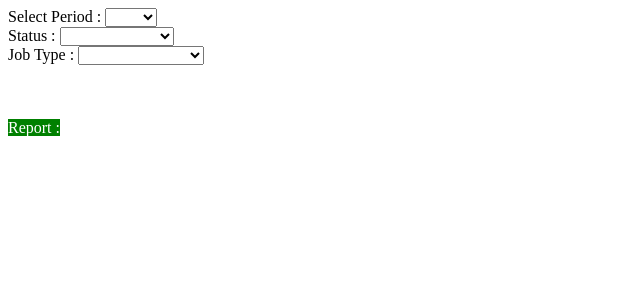
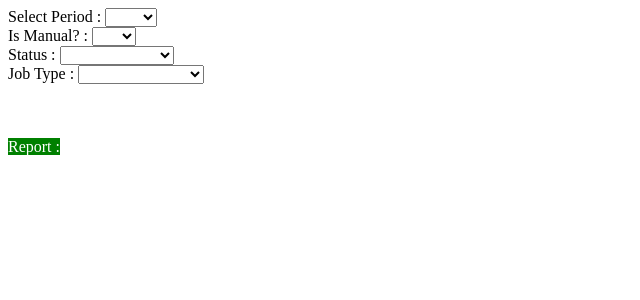
Before and after one commit to michaelmeganet/productivity_weight, a PHP site: page /php7-phhsystem/schedule_output_test.php in a window 1280 px wide. Shown: the top 300 px of the page, without its empty margins (0-640 px from the left). Run offline with PHP 8.4, Linux system fonts and the light colour scheme; some libraries are stand-ins or nearby versions.

Commit message:
added filter for Manual orderlist

```diff
--- a/productionlog.axios.php
+++ b/productionlog.axios.php
@@ -56,9 +56,15 @@ switch ($action) {
     case 'getUnFinJobList':
         $period = $received_data->period;
         $status = $received_data->status;
+        $manual = $received_data->manual;
         $proschtab = "production_scheduling_".$period;
 
         $qr = "SELECT * FROM $proschtab WHERE dateofcompletion IS NULL AND status = '$status'";
+        if ($manual == 'yes'){
+            $qr .= " AND MID(quono,10,3) LIKE 'M%'";
+        }elseif($manual == 'no'){
+            $qr .= " AND MID(quono,10,3) NOT LIKE 'M%'";
+        }
         #echo $qr;
         $objSQL = new SQL($qr);
         $unfinData = $objSQL->getResultRowArray();
@@ -67,9 +73,15 @@ switch ($action) {
     case 'getFinJobList':
         $period = $received_data->period;
         $status = $received_data->status;
+        $manual = $received_data->manual;
         $proschtab = "production_scheduling_".$period;
 
         $qr = "SELECT * FROM $proschtab WHERE dateofcompletion IS NOT NULL AND status = '$status'";
+        if ($manual == 'yes'){
+            $qr .= " AND MID(quono,10,3) LIKE 'M%'";
+        }elseif($manual == 'no'){
+            $qr .= " AND MID(quono,10,3) NOT LIKE 'M%'";
+        }
         $objSQL = new SQL($qr);
         $finData = $objSQL->getResultRowArray();
         echo json_encode($finData);
--- a/schedule_output_test.php
+++ b/schedule_output_test.php
@@ -19,6 +19,12 @@ and open the template in the editor.
                 <label> Select Period : </label>
                 <select id="period" name='period' v-model='period'>
                     <option v-for='data in periodList' v-bind:value='data'>{{data}}</option>
+                </select>
+                <br>
+                <label> Is Manual?      : </label>
+                <select id="manual" name="manual" v-model="manual"  @change=''>
+                    <option value="yes">Yes</option>
+                    <option value="no">No </option>
                 </select>
                 <br>
                 <label> Status      : </label>
@@ -261,6 +267,7 @@ var schOutVue = new Vue({
 
         //selection variables
         period: '',
+        manual: '',
         status: '',
         jobfintype: '',
         unfinJob: '',
@@ -295,10 +302,12 @@ var schOutVue = new Vue({
         getUnFinJobList: function () {
             let period = this.period;
             let status = this.status;
+            let manual = this.manual;
             axios.post(this.phpajaxresponsefile, {
                 action: 'getUnFinJobList',
                 period: period,
-                status: status
+                status: status,
+                manual: manual
             }).then(function (response) {
                 console.log('ongetUnFinJobList Function...');
                 console.log(response.data);
@@ -308,10 +317,12 @@ var schOutVue = new Vue({
         getFinJobList: function () {
             let period = this.period;
             let status = this.status;
+            let manual = this.manual;
             axios.post(this.phpajaxresponsefile, {
                 action: 'getFinJobList',
                 period: period,
-                status: status
+                status: status,
+                manual: manual
             }).then(function (response) {
                 console.log('ongetFinJobList Function...');
                 console.log(response.data);
@@ -388,18 +399,18 @@ var schOutVue = new Vue({
                                     console.log('Jobtake Exist');
                                     if (finJobListOutput.length > 1) {
                                         console.log('There\'s otherJob other thanjobtake ');
-                                        finJobInfo = 'Joblist has been ended properly';
+                                        finJobInfo = 'Joblist has been started and ended properly';
                                     } else {
                                         console.log('there\'s only jobtake');
-                                        finJobInfo = 'Joblist has been ended, Without scanned in production!!!';
+                                        finJobInfo = 'Joblist has been ended, Without scanned in production area';
                                     }
                                 } else {
                                     console.log('there\'s no jobtake');
-                                    finJobInfo = 'Joblist has been ended, Without started by Admin!!!';
+                                    finJobInfo = 'Joblist has been ended, Without started by Production Admin';
                                 }
                             } else {
                                 console.log('Joblist output is empty');
-                                finJobInfo = 'Joblist has been ended, Without started by Admin and without scanned in production!!!';
+                                finJobInfo = 'Joblist has been ended, Without started by Production Admin and without scanned in production area';
                             }
 
                             break;
@@ -417,11 +428,11 @@ var schOutVue = new Vue({
                                         finJobInfo = 'Joblist is in process';
                                     } else {
                                         console.log('There\'s only jobtake');
-                                        finJobInfo = 'Joblist just printed by Admin.';
+                                        finJobInfo = 'Joblist just printed by Production Admin.';
                                     }
                                 } else {
                                     console.log('There\'s no jobtake');
-                                    finJobInfo = 'Joblist is in process, without started by Admin!!!';
+                                    finJobInfo = 'Joblist is in process, without started by Production Admin';
                                 }
                             } else {
                                 console.log('Joblist Output is empty');
```
